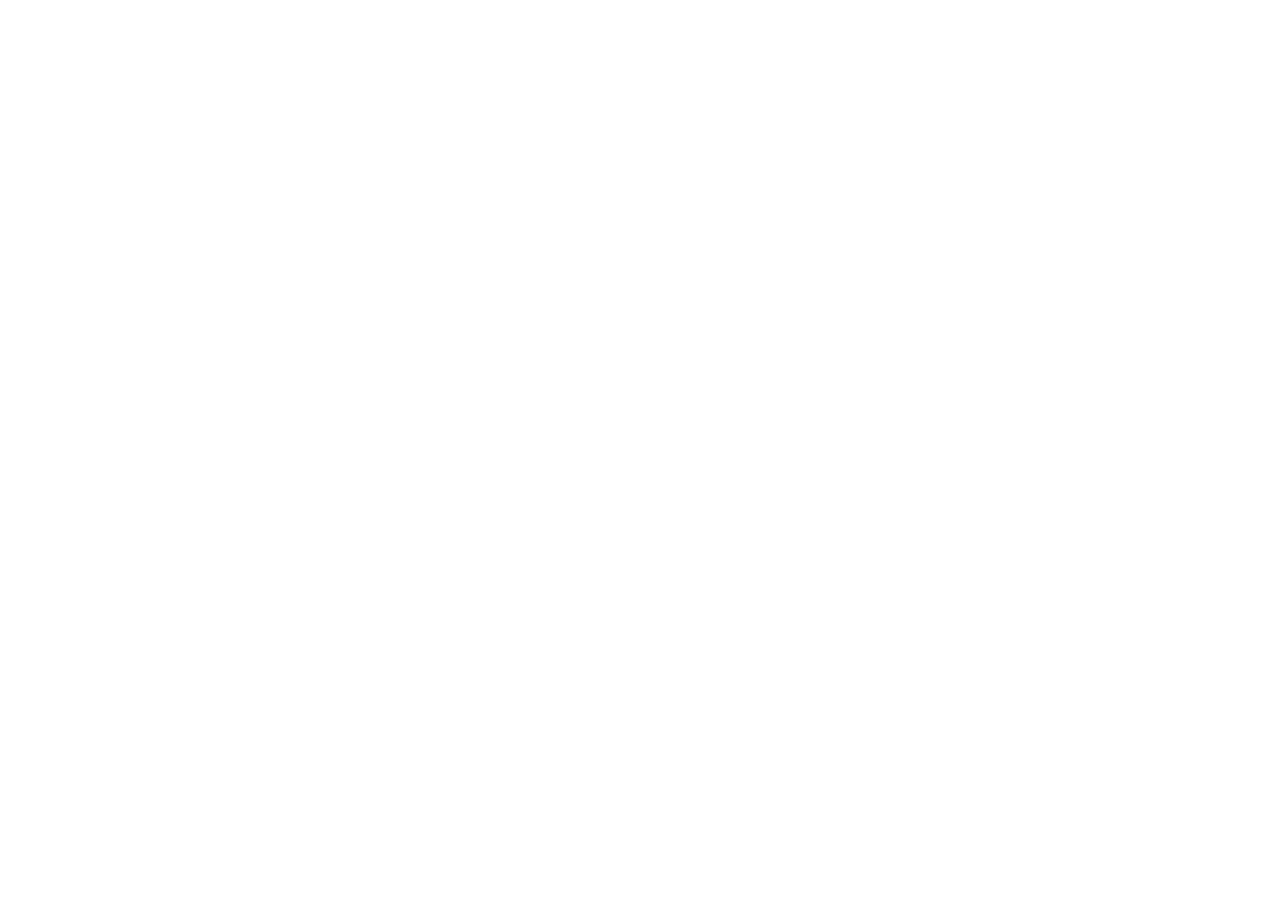
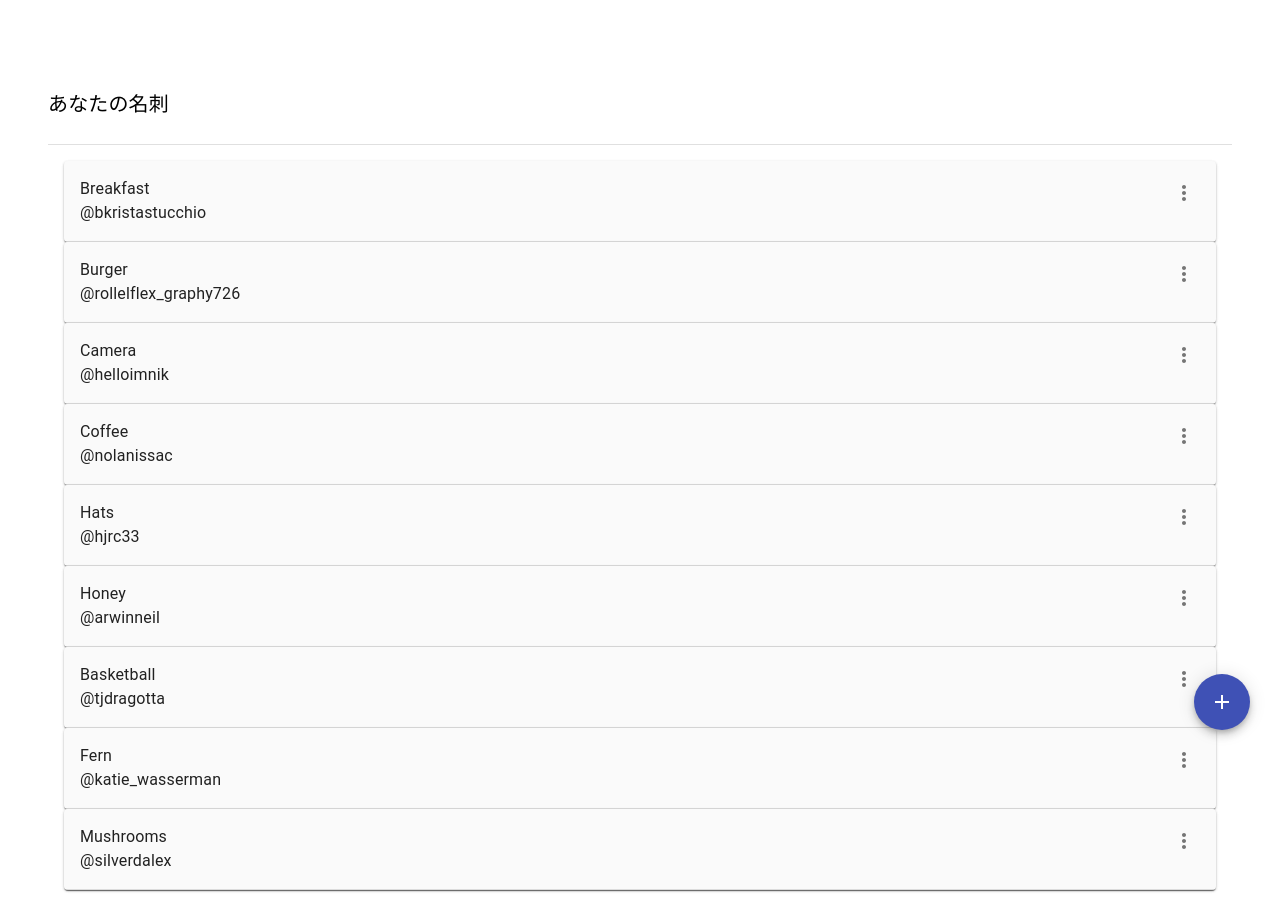
Before and after one commit to ntltss/book-management, a React (Create React App) app: page /cards in a window 1280 px wide. Before the commit this address had no page. Before the commit the page ends 800 px from the top, so only its background shows below. Built offline with nearby package versions, Linux system fonts and the light colour scheme.

Commit message:
いろいろ実験中（とりえず行の高さでメニューがでるように調整）

```diff
--- a/src/App.js
+++ b/src/App.js
@@ -5,11 +5,13 @@
 
 import ProductPage from "./components/pages/ProductPage";
 import HomePage from "./components/pages/HomePage";
+import MyCardList from "./components/pages/MyCardList";
 
 function App() {
   return (
     <Routes>
       <Route path="/products" element={<ProductPage />} />
+      <Route path="/cards" element={<MyCardList />} />
       <Route path="/" element={<HomePage />} />
     </Routes>
   );
--- /dev/null
+++ b/src/components/molecules/BusinessCard.js
@@ -0,0 +1,85 @@
+import React, { useRef, useState } from "react";
+import {
+  Grid,
+  Card,
+  CardContent,
+  IconButton,
+  Typography,
+  CardHeader,
+  Divider,
+  Paper,
+} from "@material-ui/core";
+import { grey } from "@material-ui/core/colors";
+import { MoreVert } from "@material-ui/icons";
+import LongMenu from "../templates/LongMenu";
+
+const BusinessCard = ({ item = {}, cardVariant = "" }) => {
+  const [open, setOpen] = useState(false);
+  const anchorRef = useRef(null);
+  const handleToggle = () => {
+    setOpen((prevOpen) => !prevOpen);
+  };
+  const handleClose = (e) => {
+    if (anchorRef.current && anchorRef.current.contains(e.target)) {
+      return;
+    }
+    setOpen(false);
+  };
+
+  const actions = [
+    {
+      title: "詳細を見る",
+      color: "inherit",
+      to: `/${cardVariant}/${item.cardId}`,
+    },
+    {
+      title: "名刺を削除",
+      color: "error",
+      onClick: () => {},
+    },
+  ];
+
+  return (
+    <>
+      <Grid item key={item.img}>
+        <Paper>
+          <Card style={{ backgroundColor: grey[50] }} key={item.img}>
+            <CardHeader
+              action={
+                <IconButton
+                  id={`info about ${item.title}`}
+                  aria-label={`info about ${item.title}`}
+                  ref={anchorRef}
+                  onClick={handleToggle}
+                >
+                  <MoreVert style={{ color: grey[600] }} />
+                </IconButton>
+              }
+              title={<Typography>{item.title}</Typography>}
+              subheader={<Typography>{item.author}</Typography>}
+            />
+            <Divider />
+            {/* <CardContent>
+              <img
+                src={`${item.img}`}
+                srcSet={`${item.img}`}
+                alt={item.title}
+                width={300}
+                loading="lazy"
+              />
+            </CardContent> */}
+          </Card>
+        </Paper>
+      </Grid>
+      <LongMenu
+        anchorEl={anchorRef.current}
+        actions={actions}
+        open={open}
+        item={item}
+        handleClose={handleClose}
+      />
+    </>
+  );
+};
+
+export default BusinessCard;
--- /dev/null
+++ b/src/components/organisms/myCard/List.js
@@ -0,0 +1,112 @@
+import { Box, Grid, Typography, Divider, Fab } from "@material-ui/core";
+import { Add } from "@material-ui/icons";
+import React from "react";
+import BusinessCard from "../../molecules/BusinessCard";
+
+const List = () => {
+  return (
+    <>
+      <Box px={6} pt={8}>
+        <Box py={3}>
+          <Typography variant="h6">あなたの名刺</Typography>
+        </Box>
+        <Divider />
+        <Box p={2}>
+          <Grid
+          // container
+          // alignItems="flex center"
+          // justifyContent="center"
+          // spacing={3}
+          >
+            {itemData.map((item) => (
+              <BusinessCard
+                item={item}
+                key={item.title}
+                cardVariant={"myCards"}
+              />
+            ))}
+          </Grid>
+        </Box>
+      </Box>
+      <Fab
+        color="primary"
+        style={{
+          position: "fixed",
+          bottom: "70px",
+          right: "30px",
+        }}
+        href={"/myCards/add"}
+      >
+        <Add />
+      </Fab>
+    </>
+  );
+};
+
+const itemData = [
+  {
+    cardId: "m8HmMRHRXi",
+    // img: 'https://images.unsplash.com/photo-1551963831-b3b1ca40c98e',
+    title: "Breakfast",
+    author: "@bkristastucchio",
+    width: "40%",
+  },
+  {
+    cardId: "DHp8dfcDi5",
+    // img: 'https://images.unsplash.com/photo-1551782450-a2132b4ba21d',
+    title: "Burger",
+    author: "@rollelflex_graphy726",
+    width: "40%",
+  },
+  {
+    cardId: "aAVQsgz2AC",
+    // img: 'https://images.unsplash.com/photo-1522770179533-24471fcdba45',
+    title: "Camera",
+    author: "@helloimnik",
+    width: "40%",
+  },
+  {
+    cardId: "XWfh3ma6pV",
+    // img: 'https://images.unsplash.com/photo-1444418776041-9c7e33cc5a9c',
+    title: "Coffee",
+    author: "@nolanissac",
+    width: "40%",
+  },
+  {
+    cardId: "pQ8tRKMaFB",
+    // img: 'https://images.unsplash.com/photo-1533827432537-70133748f5c8',
+    title: "Hats",
+    author: "@hjrc33",
+    width: "40%",
+  },
+  {
+    cardId: "ZkLzFZ3hFk",
+    // img: 'https://images.unsplash.com/photo-1558642452-9d2a7deb7f62',
+    title: "Honey",
+    author: "@arwinneil",
+    width: "40%",
+  },
+  {
+    cardId: "iBMf9WA9Ym",
+    // img: 'https://images.unsplash.com/photo-1516802273409-68526ee1bdd6',
+    title: "Basketball",
+    author: "@tjdragotta",
+    width: "40%",
+  },
+  {
+    cardId: "6zuF9HfK47",
+    // img: 'https://images.unsplash.com/photo-1518756131217-31eb79b20e8f',
+    title: "Fern",
+    author: "@katie_wasserman",
+    width: "40%",
+  },
+  {
+    cardId: "VRrsMcEESE",
+    // img: 'https://images.unsplash.com/photo-1597645587822-e99fa5d45d25',
+    title: "Mushrooms",
+    author: "@silverdalex",
+    width: "40%",
+  },
+];
+
+export default List;
--- /dev/null
+++ b/src/components/pages/MyCardList.js
@@ -0,0 +1,14 @@
+import React from "react";
+import List from "../organisms/myCard/List";
+// import Header from "../organisms/Header";
+
+const CardList = () => {
+  return (
+    <>
+      {/* <Header /> */}
+      <List />
+    </>
+  );
+};
+
+export default CardList;
--- a/src/components/pages/ProductPage.js
+++ b/src/components/pages/ProductPage.js
@@ -12,6 +12,7 @@
 import { IconButton } from "@material-ui/core";
 import { MoreVert } from "@material-ui/icons";
 import { grey } from "@material-ui/core/colors";
+import { Box, Grid, Typography, Divider, Fab } from "@material-ui/core";
 
 const createData = (name, category, weight, price) => {
   return { name, category, weight, price };
@@ -22,7 +23,6 @@
   createData("ケーキ", "お菓子", 400, 480),
   createData("りんご", "フルーツ", 500, 360),
   createData("バナナ", "フルーツ", 200, 300),
-  createData("みかん", "フルーツ", 250, 180),
 ];
 
 const useStyles = makeStyles({
@@ -60,6 +60,36 @@
 
   return (
     <GenericTemplate title="商品ページ">
+      <Box px={6} pt={8}>
+        <Box py={3}>
+          <Typography variant="h6">あなたの名刺</Typography>
+        </Box>
+        <Divider />
+        <Box p={2}>
+          <Grid
+            container
+            alignItems="center"
+            justifyContent="center"
+            spacing={3}
+          >
+            {rows.map((row) => (
+              <>
+                <Typography>{row.name}</Typography>
+                <IconButton
+                  id={`info about ${item.title}`}
+                  aria-label={`info about ${item.title}`}
+                  // ref={anchorRef}
+                  onClick={handleToggle}
+                >
+                  {console.log(anchorRef)}
+                  <MoreVert style={{ color: grey[600] }} />
+                </IconButton>
+              </>
+            ))}
+          </Grid>
+        </Box>
+      </Box>
+
       <TableContainer component={Paper}>
         <Table className={classes.table} aria-label="simple table">
           <TableHead>
@@ -81,7 +111,7 @@
                 <TableCell align="right">{row.weight}</TableCell>
                 <TableCell align="right">{row.price}</TableCell>
                 <TableCell align="right">
-                  <IconButton
+                  {/* <IconButton
                     id={`info about ${item.title}`}
                     aria-label={`info about ${item.title}`}
                     ref={anchorRef}
@@ -95,13 +125,20 @@
                     open={open}
                     item={item}
                     handleClose={handleClose}
-                  />
+                  /> */}
                 </TableCell>
               </TableRow>
             ))}
           </TableBody>
         </Table>
       </TableContainer>
+      <LongMenu
+        anchorEl={anchorRef.current}
+        actions={actions}
+        open={open}
+        item={item}
+        handleClose={handleClose}
+      />
     </GenericTemplate>
   );
 };
```
